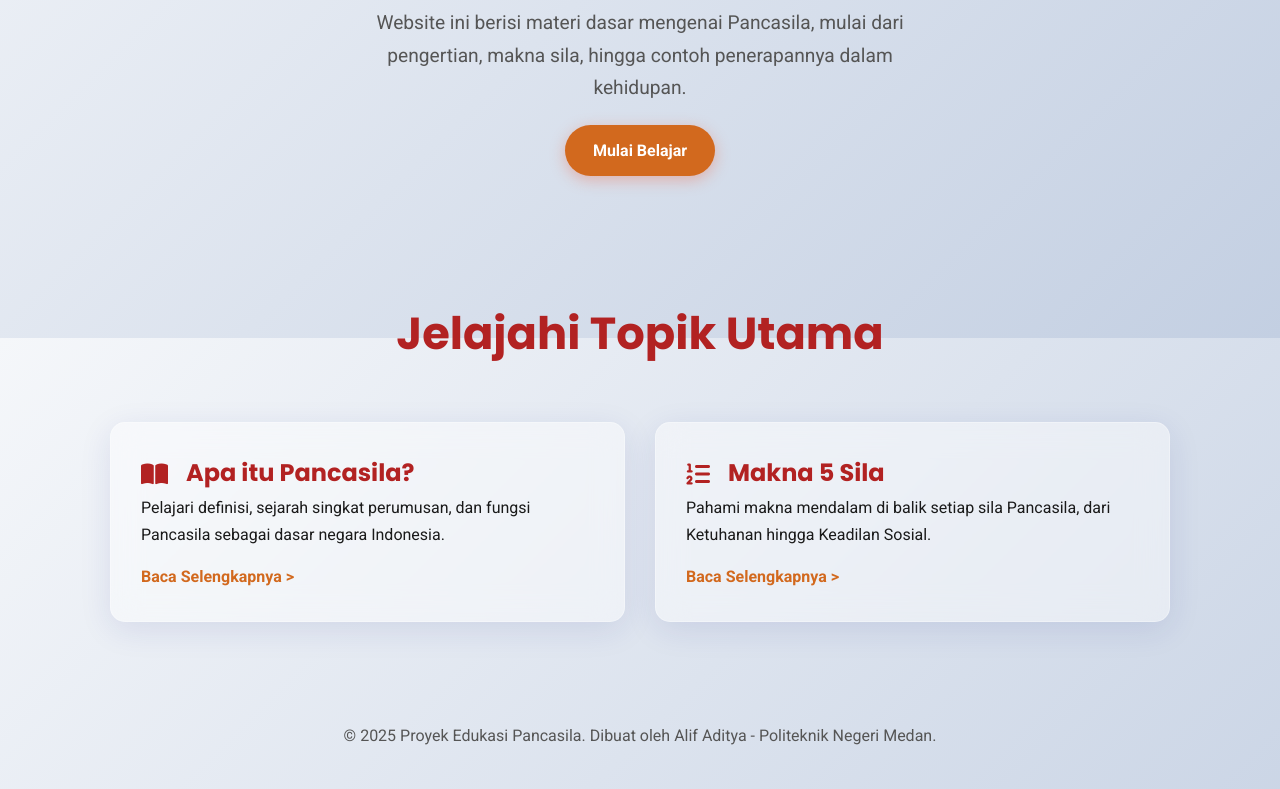
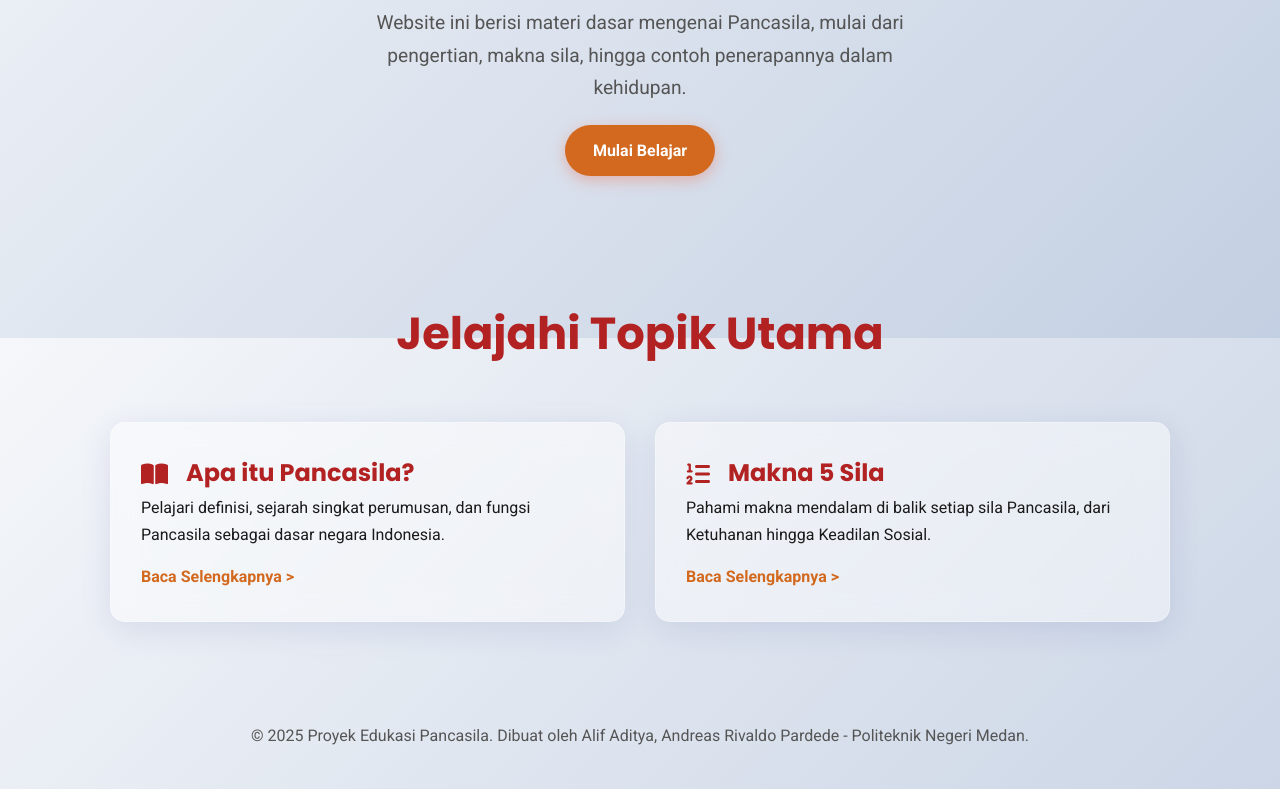
Before and after one commit to liplopyu/webpancasila, a plain HTML site: page index.html in a window 1280 px wide. Shown: the part 462-1251 px from the top of the page. Drawn offline with Linux system fonts and the light colour scheme.

Commit message:
Menambahkan perubahan terbaru

```diff
--- a/index.html
+++ b/index.html
@@ -64,7 +64,7 @@
 
     <footer>
         <div class="container">
-            <p>&copy; 2025 Proyek Edukasi Pancasila. Dibuat oleh Alif Aditya - Politeknik Negeri Medan.</p>
+            <p>&copy; 2025 Proyek Edukasi Pancasila. Dibuat oleh Alif Aditya, Andreas Rivaldo Pardede - Politeknik Negeri Medan.</p>
         </div>
     </footer>
 
```
Also changed, not shown: makna-sila.html (+1 -1 lines), pengertian.html (+1 -1 lines).
